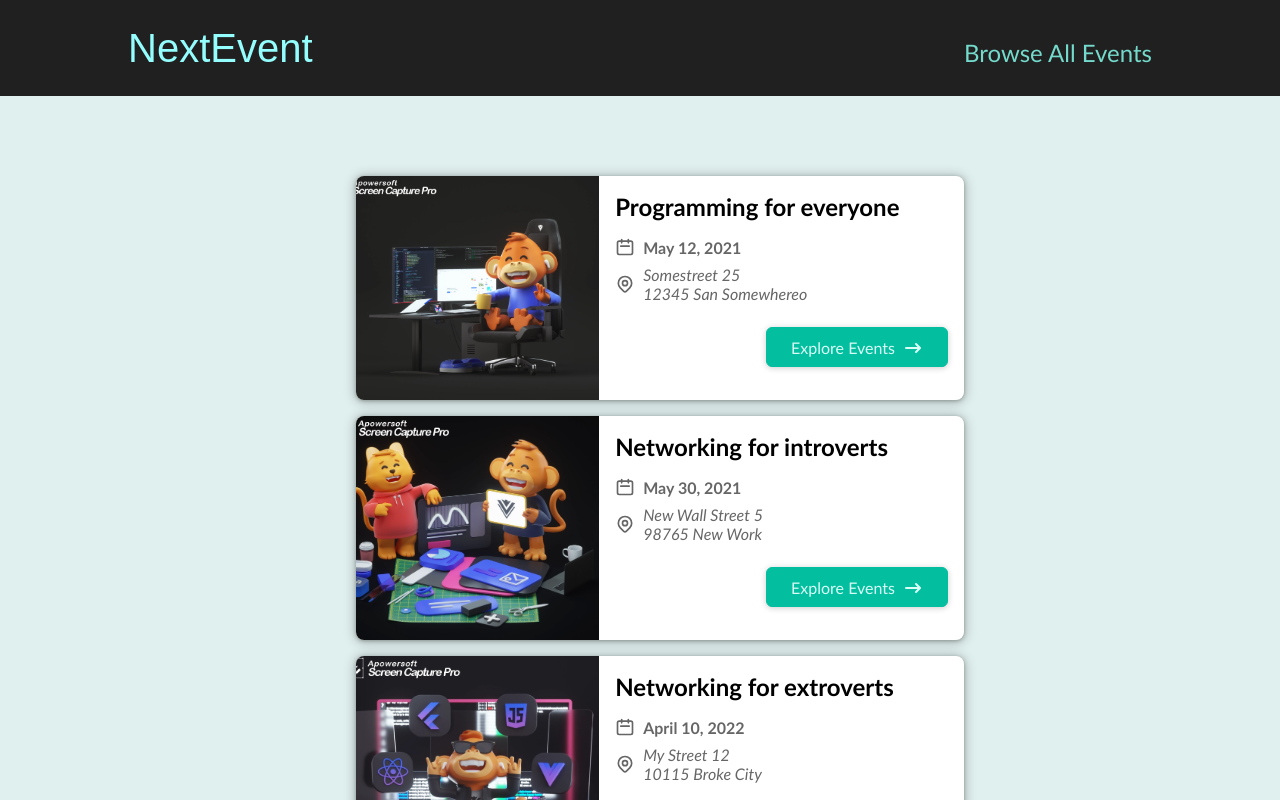
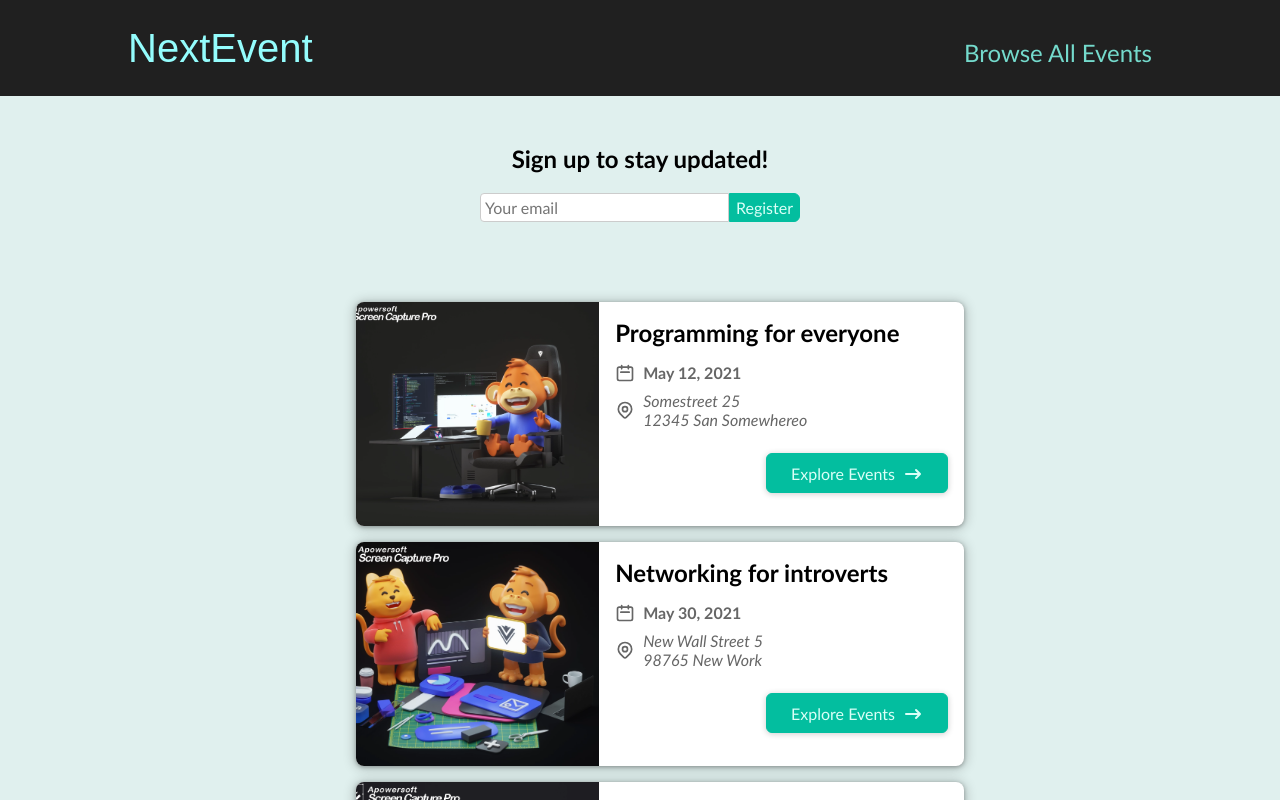
Before and after one commit to SarahMoradi/event-announcement, a Next.js app: page / in a window 1280 px wide. Shown: the top 800 px of the page. Built offline with nearby package versions, Linux system fonts and the light colour scheme.

Commit message:
add comment and newslatter details

```diff
--- a/pages/events/[eventId].js
+++ b/pages/events/[eventId].js
@@ -1,3 +1,4 @@
+import Comments from '../../components/input/comments'
 import ErrorAlert from '../../components/ui/error-alert'
 import EventContent from '../../components/event-detail/event-content'
 import EventLogistics from '../../components/event-detail/event-logistics'
@@ -34,6 +35,7 @@ const EventDetailsPage = () => {
       <EventContent>
         <p>{event.description}</p>
       </EventContent>
+      <Comments eventId={event.id} />
     </Fragment>
   )
 }
--- a/pages/index.js
+++ b/pages/index.js
@@ -1,10 +1,16 @@
 import EventList from '../components/events/event-list'
+import NewsletterRegistration from '../components/input/newsletter-registration'
 import { getFeaturedEvents } from '../dummy-data'
 // import { getFeaturedEvents } from '../helpers/api-util'
 
 const HomePage = () => {
   const featuredEvents = getFeaturedEvents()
-  return <EventList items={featuredEvents} />
+  return (
+    <div>
+      <NewsletterRegistration />
+      <EventList items={featuredEvents} />
+    </div>
+  )
 }
 
 // const HomePage = (props) => {
```
